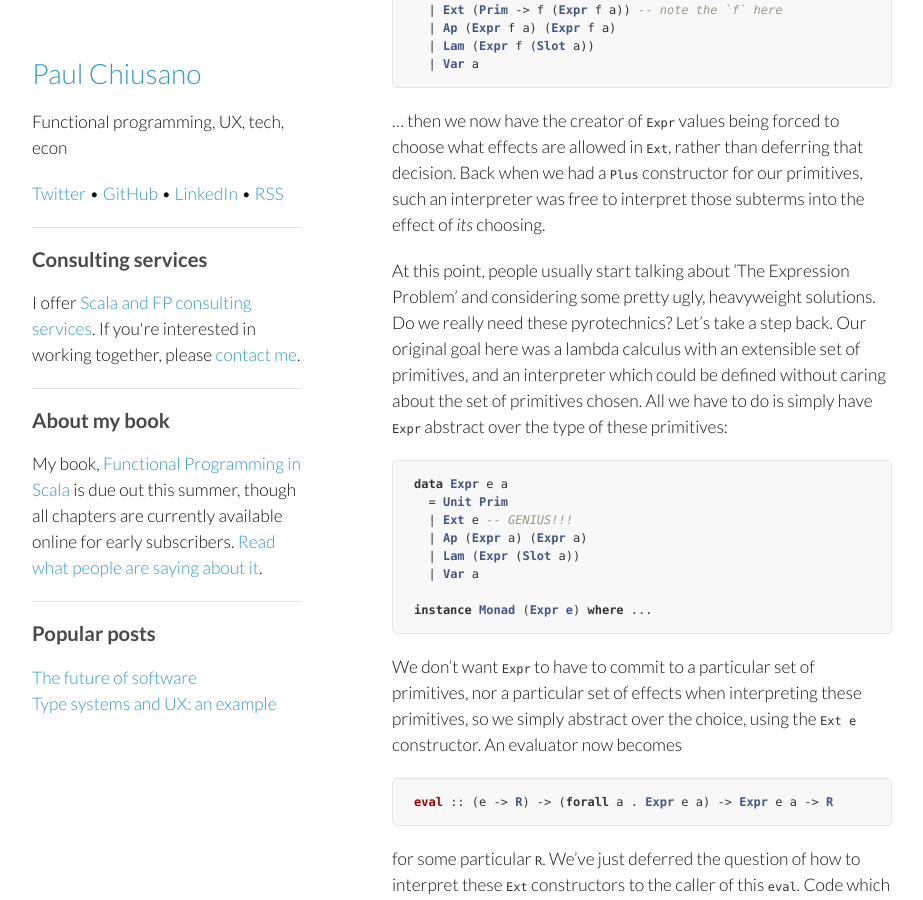
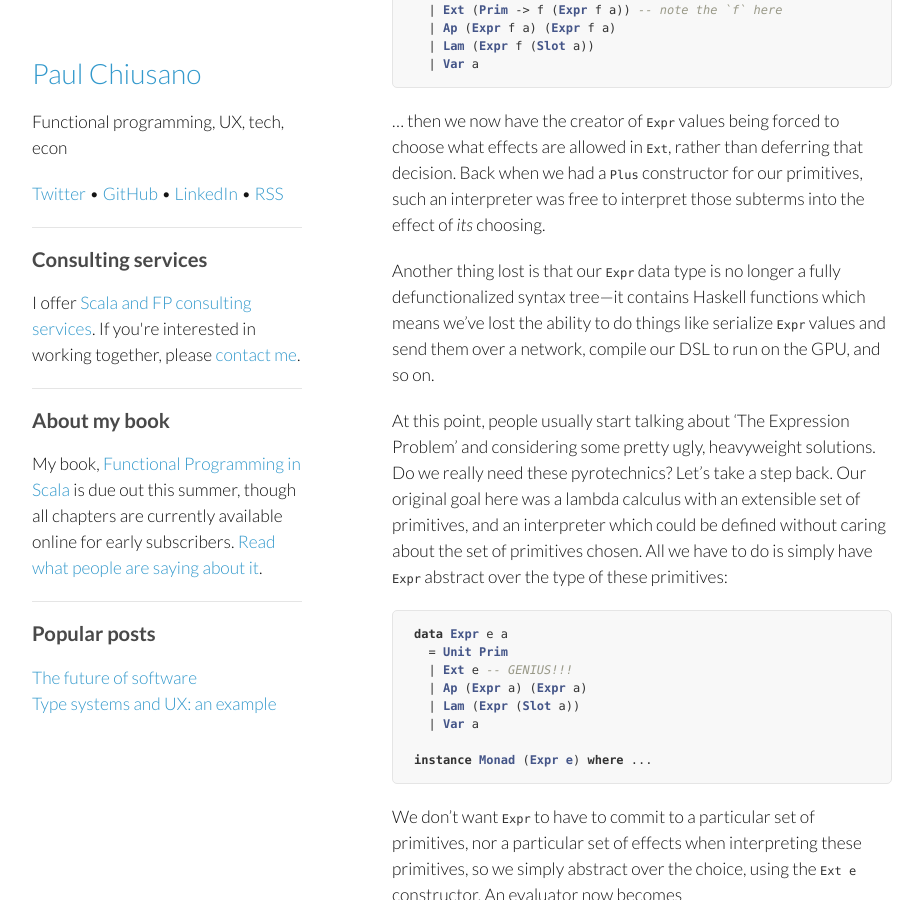
Before and after one commit to pchiusano/pchiusano.github.io, a Jekyll site: the page built from _posts/2014-06-12-extensible-dsls.markdown, in a window 1280 px wide and 900 px high, scrolled down 2071 px. Shown: the whole window, without its empty margins (178-1101 px from the left). Built offline with Jekyll 4.4.1, drawn with Linux system fonts in a browser that asks for light colours; comment, search, counter and statistics services are not loaded.

Commit message:
Update 2014-06-12-extensible-dsls.markdown

```diff
--- a/_posts/2014-06-12-extensible-dsls.markdown
+++ b/_posts/2014-06-12-extensible-dsls.markdown
@@ -83,6 +83,8 @@ data Expr f a
 
 ... then we now have the creator of `Expr` values being forced to choose what effects are allowed in `Ext`, rather than deferring that decision. Back when we had a `Plus` constructor for our primitives, such an interpreter was free to interpret those subterms into the effect of _its_ choosing.
 
+Another thing lost is that our `Expr` data type is no longer a fully defunctionalized syntax tree---it contains Haskell functions which means we've lost the ability to do things like serialize `Expr` values and send them over a network, compile our DSL to run on the GPU, and so on.
+
 At this point, people usually start talking about 'The Expression Problem' and considering some pretty ugly, heavyweight solutions. Do we really need these pyrotechnics? Let's take a step back. Our original goal here was a lambda calculus with an extensible set of primitives, and an interpreter which could be defined without caring about the set of primitives chosen. All we have to do is simply have `Expr` abstract over the type of these primitives:
 
 ~~~ Haskell
```
